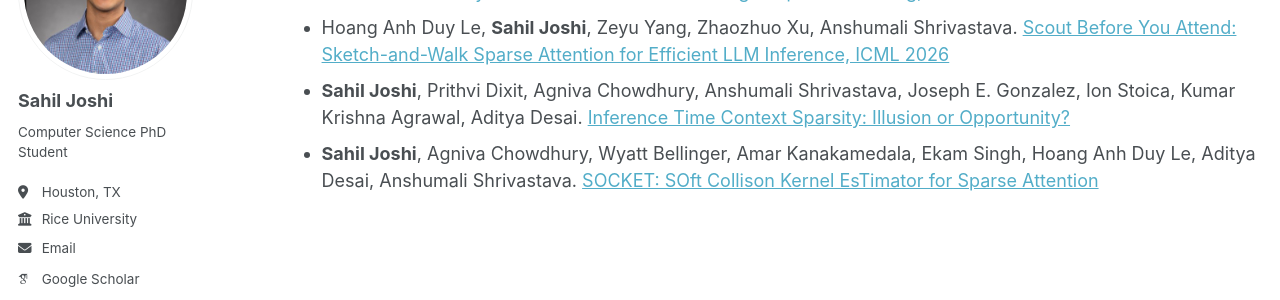
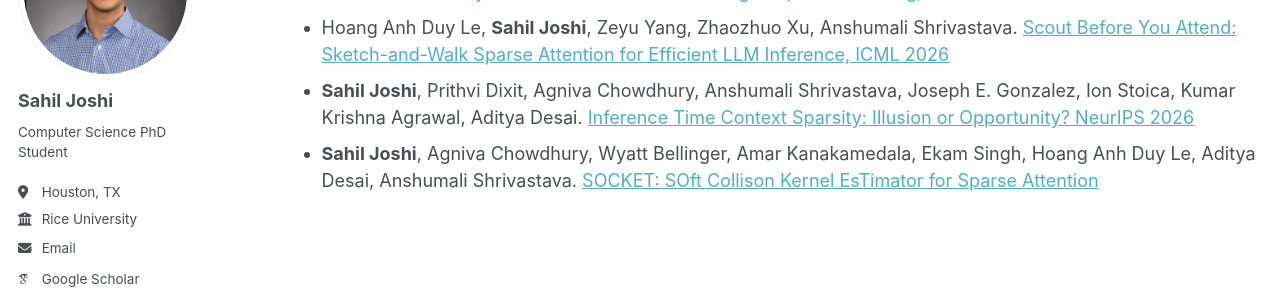
Before and after one commit to sahiljoshi515/sahiljoshi515.github.io, a Jekyll site: the page built from _publications/2009-10-01-paper-title-number-1.md, in a window 1280 px wide. Shown: the part 194-494 px from the top of the page. Built offline with Jekyll 4.4.1, drawn with Linux system fonts in a browser that asks for light colours; some web fonts are replaced.

Commit message:
Add conference details to publication entry

```diff
--- a/_publications/2009-10-01-paper-title-number-1.md
+++ b/_publications/2009-10-01-paper-title-number-1.md
@@ -9,5 +9,5 @@ redirect_from:
 
 * **Sahil Joshi**, Agniva Chowdhury, Amar Kanakamedala, Ekam Singh, Evan Tu, Anshumali Shrivastava. [RACE Attention: A Strictly Linear-Time Attention for Long-Sequence Training, ICLR 2026](https://arxiv.org/abs/2510.04008)
 * Hoang Anh Duy Le, **Sahil Joshi**, Zeyu Yang, Zhaozhuo Xu, Anshumali Shrivastava. [Scout Before You Attend: Sketch-and-Walk Sparse Attention for Efficient LLM Inference, ICML 2026](https://www.arxiv.org/abs/2602.07397)
-* **Sahil Joshi**, Prithvi Dixit, Agniva Chowdhury, Anshumali Shrivastava, Joseph E. Gonzalez, Ion Stoica, Kumar Krishna Agrawal, Aditya Desai. [Inference Time Context Sparsity: Illusion or Opportunity?](https://arxiv.org/abs/2605.24168)
+* **Sahil Joshi**, Prithvi Dixit, Agniva Chowdhury, Anshumali Shrivastava, Joseph E. Gonzalez, Ion Stoica, Kumar Krishna Agrawal, Aditya Desai. [Inference Time Context Sparsity: Illusion or Opportunity? NeurIPS 2026](https://arxiv.org/abs/2605.24168)
 * **Sahil Joshi**, Agniva Chowdhury, Wyatt Bellinger, Amar Kanakamedala, Ekam Singh, Hoang Anh Duy Le, Aditya Desai, Anshumali Shrivastava. [SOCKET: SOft Collison Kernel EsTimator for Sparse Attention](https://arxiv.org/abs/2602.06283)
```
